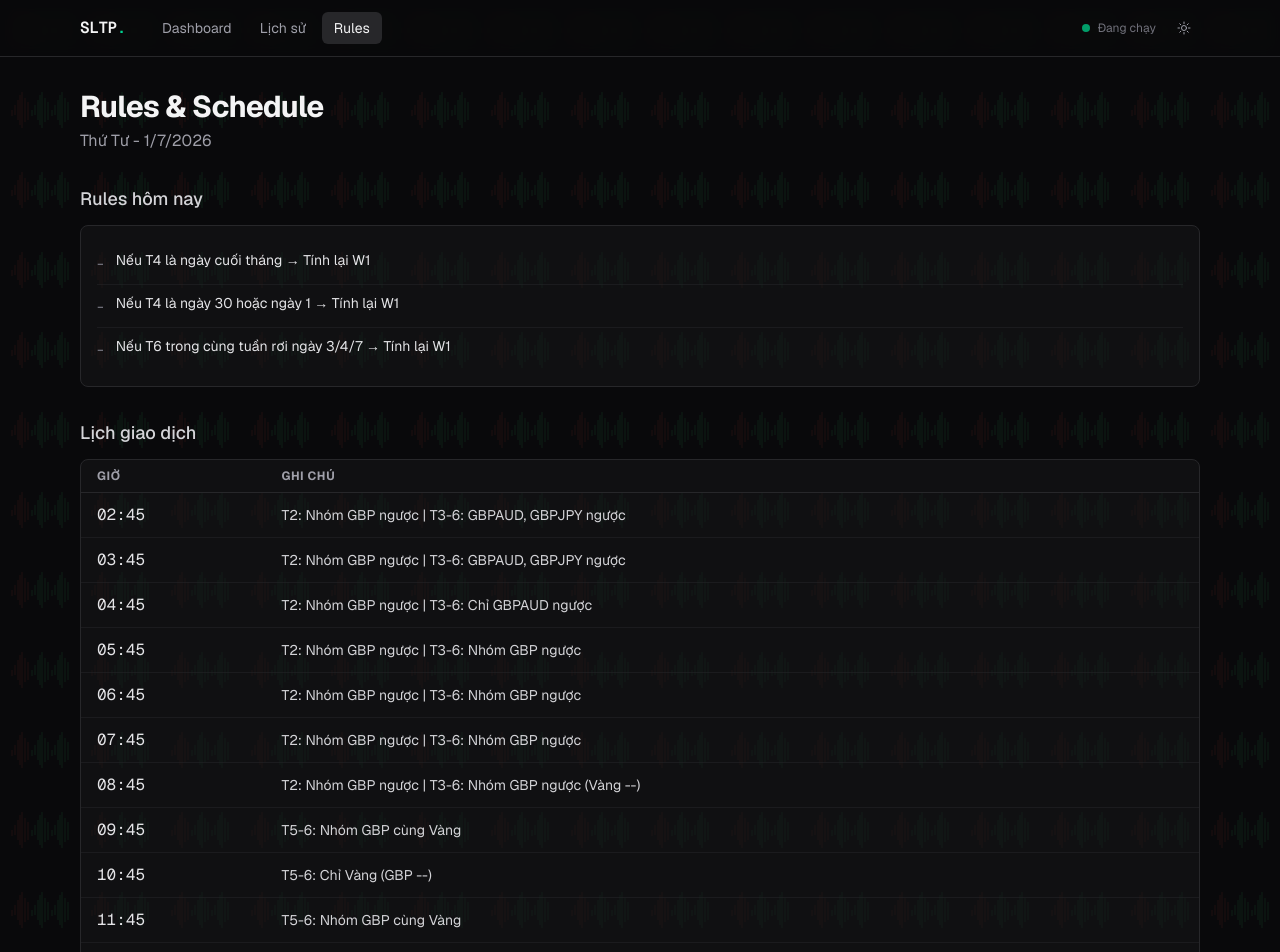
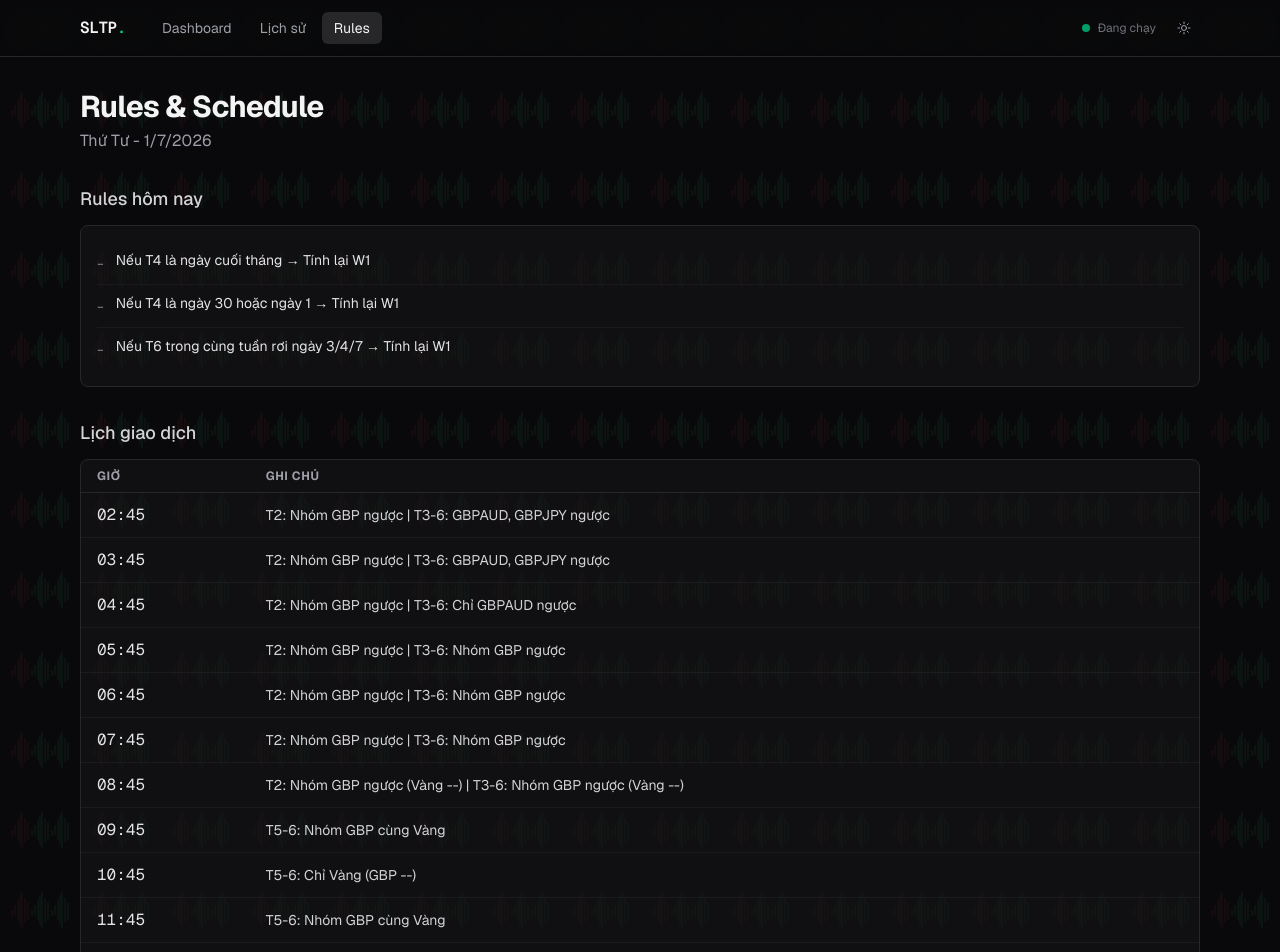
Before and after one commit to QuachGia1994/OAK-Hidden-SLTP-Manager, a Next.js app in the folder dashboard/: page /rules in a window 1280 px wide. Shown: the top 952 px of the page. Built offline with nearby package versions, Linux system fonts and the light colour scheme.

Commit message:
fix: dashboard use HOUR_NOTES constant instead of stale signal.hour_note, fix T2 H=8 note

```diff
--- a/dashboard/src/components/SignalCard.tsx
+++ b/dashboard/src/components/SignalCard.tsx
@@ -1,4 +1,4 @@
-import { getSignalColor, getSignalLabel, formatHour, brokerToLocalTime, ALL_PAIRS } from "@/lib/constants";
+import { getSignalColor, getSignalLabel, formatHour, brokerToLocalTime, ALL_PAIRS, HOUR_NOTES } from "@/lib/constants";
 import { PairBadge } from "./PairBadge";
 import type { Signal } from "@/lib/types";
 
@@ -92,9 +92,9 @@ export function SignalCard({ signal, prevSignal }: { signal: Signal; prevSignal?
       </div>
 
       {/* Hour Note */}
-      {signal.hour_note && (
+      {HOUR_NOTES[signal.hour] && (
         <div className="px-5 py-2.5 border-t border-zinc-100 dark:border-zinc-800/60 bg-zinc-50 dark:bg-zinc-900/40">
-          <p className="text-xs text-zinc-500 dark:text-zinc-400 leading-relaxed">{signal.hour_note}</p>
+          <p className="text-xs text-zinc-500 dark:text-zinc-400 leading-relaxed">{HOUR_NOTES[signal.hour]}</p>
         </div>
       )}
     </div>
--- a/dashboard/src/lib/constants.ts
+++ b/dashboard/src/lib/constants.ts
@@ -7,7 +7,7 @@ export const SCHEDULE: { hour: number; note: string }[] = [
   { hour: 5, note: "T2: Nhóm GBP ngược | T3-6: Nhóm GBP ngược" },
   { hour: 6, note: "T2: Nhóm GBP ngược | T3-6: Nhóm GBP ngược" },
   { hour: 7, note: "T2: Nhóm GBP ngược | T3-6: Nhóm GBP ngược" },
-  { hour: 8, note: "T2: Nhóm GBP ngược | T3-6: Nhóm GBP ngược (Vàng --)" },
+  { hour: 8, note: "T2: Nhóm GBP ngược (Vàng --) | T3-6: Nhóm GBP ngược (Vàng --)" },
   { hour: 9, note: "T5-6: Nhóm GBP cùng Vàng" },
   { hour: 10, note: "T5-6: Chỉ Vàng (GBP --)" },
   { hour: 11, note: "T5-6: Nhóm GBP cùng Vàng" },
@@ -28,7 +28,7 @@ export const HOUR_NOTES: Record<number, string> = {
   5: "T2: Nhóm GBP ngược | T3-6: Nhóm GBP ngược",
   6: "T2: Nhóm GBP ngược | T3-6: Nhóm GBP ngược",
   7: "T2: Nhóm GBP ngược | T3-6: Nhóm GBP ngược",
-  8: "T2: Nhóm GBP ngược | T3-6: Nhóm GBP ngược (Vàng --)",
+  8: "T2: Nhóm GBP ngược (Vàng --) | T3-6: Nhóm GBP ngược (Vàng --)",
   9: "T5-6: Nhóm GBP cùng Vàng",
   10: "T5-6: Chỉ Vàng (GBP --)",
   11: "T5-6: Nhóm GBP cùng Vàng",
```
Also changed, not shown: 1 other file (tests, documents, lock files or other folders).
